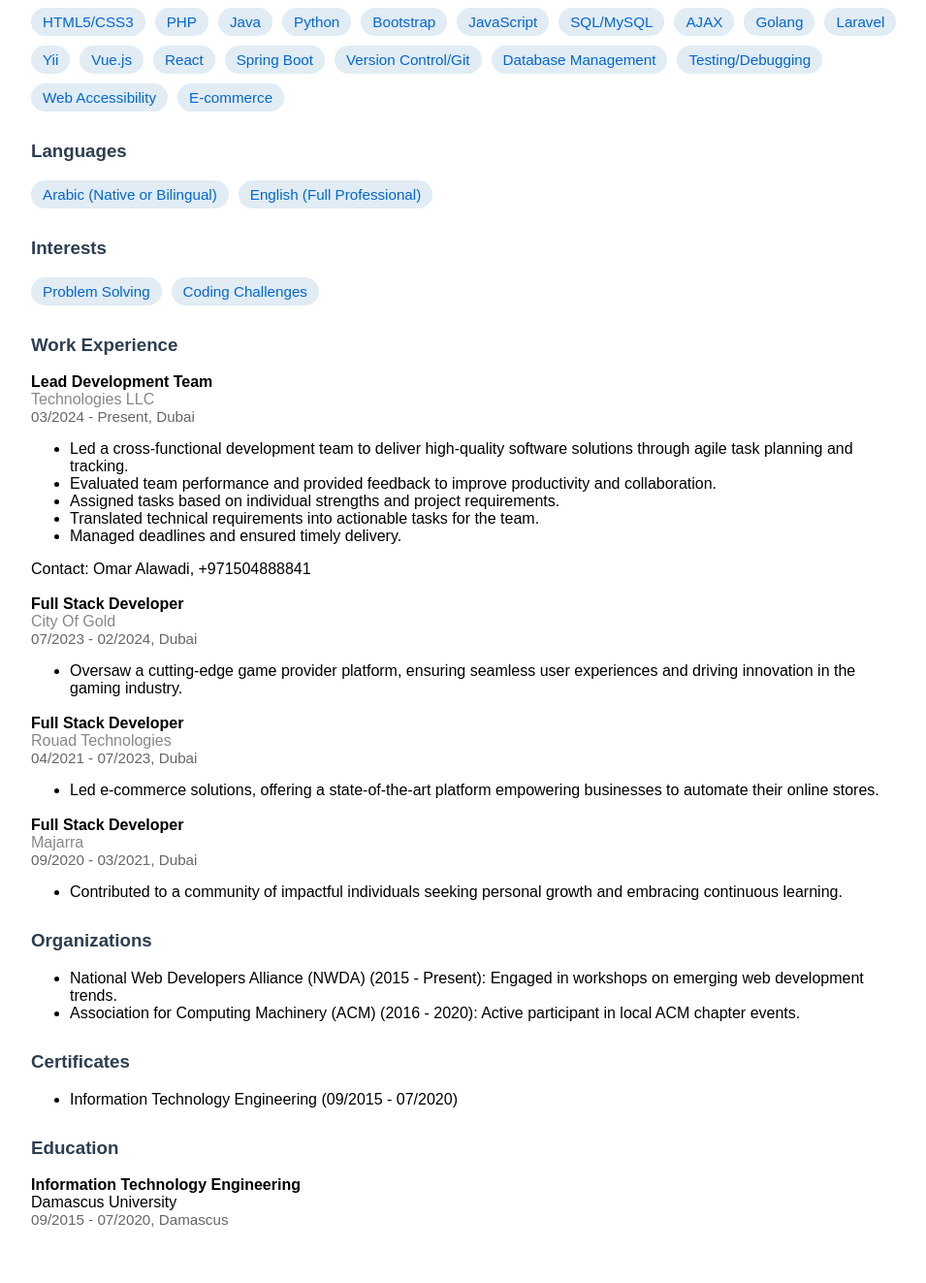
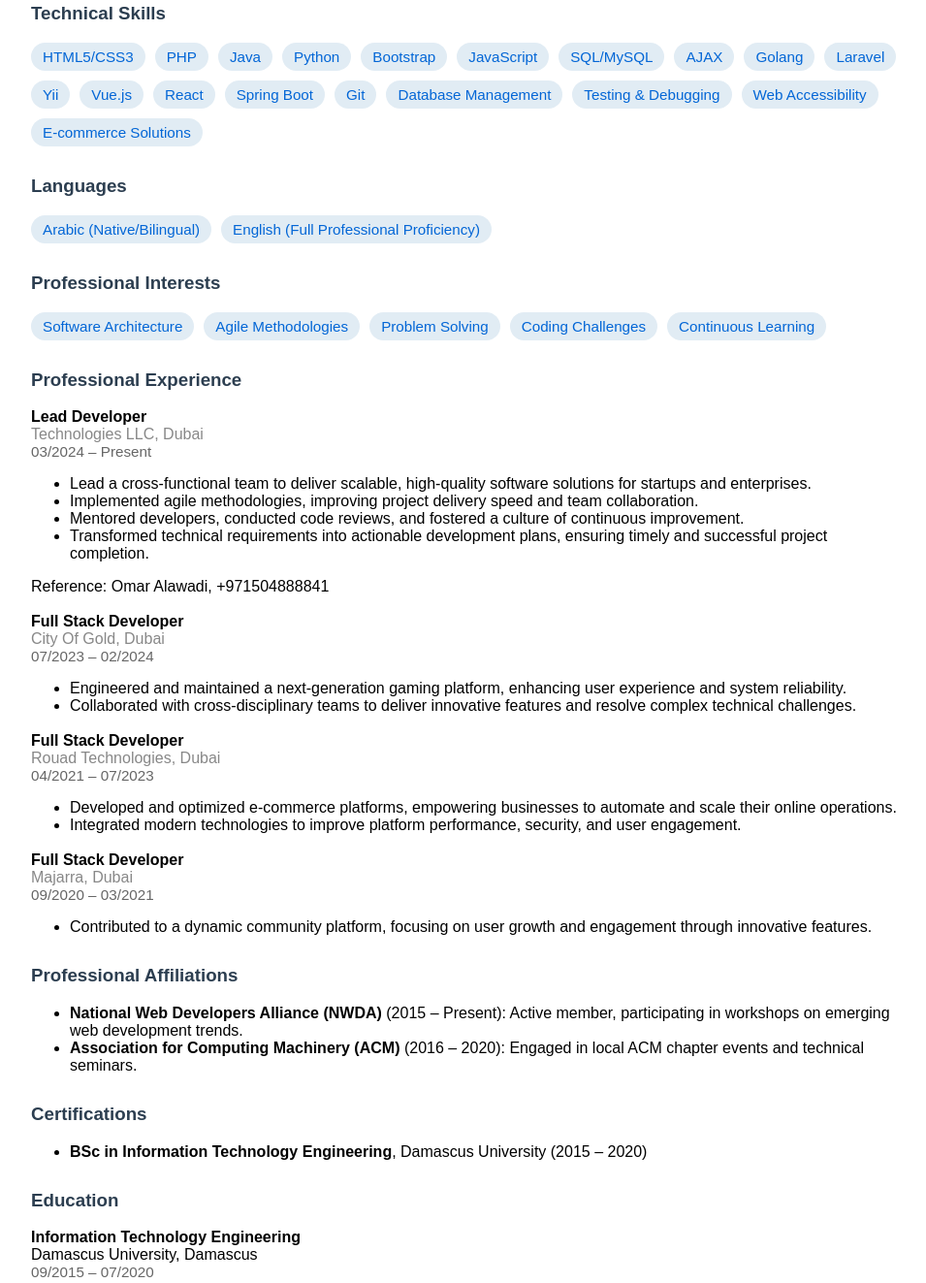
Before and after one commit to muhammad-Qanah/muhammad-qanah.github.io, a plain HTML site: page index.html in a window 1280 px wide. Shown: the part 501-1824 px from the top of the page at 97% size, without its empty margins (158-1113 px from the left). Drawn offline with Linux system fonts and the light colour scheme.

Commit message:
Enhance CV content for a more professional presentation

```diff
--- a/index.html
+++ b/index.html
@@ -37,87 +37,91 @@
       </div>
     </div>
     <div class="section">
-      <h3>Profile</h3>
-      <p>With 8 years in software development, I excel in creating innovative solutions. My expertise lies in coding, problem-solving, and collaborative teamwork, with a commitment to efficiency and impact.</p>
+  <h3>Professional Summary</h3>
+  <p>Results-driven Full Stack Developer with 8 years of experience architecting, developing, and delivering innovative software solutions for diverse industries. Adept at leading cross-functional teams, optimizing workflows, and driving projects from concept to deployment. Recognized for strong problem-solving skills, technical expertise, and a passion for continuous improvement.</p>
     </div>
     <div class="section">
-      <h3>Skills</h3>
+      <h3>Technical Skills</h3>
       <div class="skills">
-        <span>HTML5/CSS3</span><span>PHP</span><span>Java</span><span>Python</span><span>Bootstrap</span><span>JavaScript</span><span>SQL/MySQL</span><span>AJAX</span><span>Golang</span><span>Laravel</span><span>Yii</span><span>Vue.js</span><span>React</span><span>Spring Boot</span><span>Version Control/Git</span><span>Database Management</span><span>Testing/Debugging</span><span>Web Accessibility</span><span>E-commerce</span>
+        <span>HTML5/CSS3</span><span>PHP</span><span>Java</span><span>Python</span><span>Bootstrap</span><span>JavaScript</span><span>SQL/MySQL</span><span>AJAX</span><span>Golang</span><span>Laravel</span><span>Yii</span><span>Vue.js</span><span>React</span><span>Spring Boot</span><span>Git</span><span>Database Management</span><span>Testing & Debugging</span><span>Web Accessibility</span><span>E-commerce Solutions</span>
       </div>
     </div>
     <div class="section">
       <h3>Languages</h3>
       <div class="languages">
-        <span>Arabic (Native or Bilingual)</span>
-        <span>English (Full Professional)</span>
+        <span>Arabic (Native/Bilingual)</span>
+        <span>English (Full Professional Proficiency)</span>
       </div>
     </div>
     <div class="section">
-      <h3>Interests</h3>
+      <h3>Professional Interests</h3>
       <div class="interests">
+        <span>Software Architecture</span>
+        <span>Agile Methodologies</span>
         <span>Problem Solving</span>
         <span>Coding Challenges</span>
+        <span>Continuous Learning</span>
       </div>
     </div>
     <div class="section">
-      <h3>Work Experience</h3>
+      <h3>Professional Experience</h3>
       <div class="job">
-        <div class="job-title">Lead Development Team</div>
-        <div class="org">Technologies LLC</div>
-        <div class="date-location">03/2024 - Present, Dubai</div>
+        <div class="job-title">Lead Developer</div>
+        <div class="org">Technologies LLC, Dubai</div>
+        <div class="date-location">03/2024 – Present</div>
         <ul>
-          <li>Led a cross-functional development team to deliver high-quality software solutions through agile task planning and tracking.</li>
-          <li>Evaluated team performance and provided feedback to improve productivity and collaboration.</li>
-          <li>Assigned tasks based on individual strengths and project requirements.</li>
-          <li>Translated technical requirements into actionable tasks for the team.</li>
-          <li>Managed deadlines and ensured timely delivery.</li>
+          <li>Lead a cross-functional team to deliver scalable, high-quality software solutions for startups and enterprises.</li>
+          <li>Implemented agile methodologies, improving project delivery speed and team collaboration.</li>
+          <li>Mentored developers, conducted code reviews, and fostered a culture of continuous improvement.</li>
+          <li>Transformed technical requirements into actionable development plans, ensuring timely and successful project completion.</li>
         </ul>
-        <div>Contact: Omar Alawadi, +971504888841</div>
+        <div>Reference: Omar Alawadi, +971504888841</div>
       </div>
       <div class="job">
         <div class="job-title">Full Stack Developer</div>
-        <div class="org">City Of Gold</div>
-        <div class="date-location">07/2023 - 02/2024, Dubai</div>
+        <div class="org">City Of Gold, Dubai</div>
+        <div class="date-location">07/2023 – 02/2024</div>
         <ul>
-          <li>Oversaw a cutting-edge game provider platform, ensuring seamless user experiences and driving innovation in the gaming industry.</li>
+          <li>Engineered and maintained a next-generation gaming platform, enhancing user experience and system reliability.</li>
+          <li>Collaborated with cross-disciplinary teams to deliver innovative features and resolve complex technical challenges.</li>
         </ul>
       </div>
       <div class="job">
         <div class="job-title">Full Stack Developer</div>
-        <div class="org">Rouad Technologies</div>
-        <div class="date-location">04/2021 - 07/2023, Dubai</div>
+        <div class="org">Rouad Technologies, Dubai</div>
+        <div class="date-location">04/2021 – 07/2023</div>
         <ul>
-          <li>Led e-commerce solutions, offering a state-of-the-art platform empowering businesses to automate their online stores.</li>
+          <li>Developed and optimized e-commerce platforms, empowering businesses to automate and scale their online operations.</li>
+          <li>Integrated modern technologies to improve platform performance, security, and user engagement.</li>
         </ul>
       </div>
       <div class="job">
         <div class="job-title">Full Stack Developer</div>
-        <div class="org">Majarra</div>
-        <div class="date-location">09/2020 - 03/2021, Dubai</div>
+        <div class="org">Majarra, Dubai</div>
+        <div class="date-location">09/2020 – 03/2021</div>
         <ul>
-          <li>Contributed to a community of impactful individuals seeking personal growth and embracing continuous learning.</li>
+          <li>Contributed to a dynamic community platform, focusing on user growth and engagement through innovative features.</li>
         </ul>
       </div>
     </div>
     <div class="section">
-      <h3>Organizations</h3>
+      <h3>Professional Affiliations</h3>
       <ul>
-        <li>National Web Developers Alliance (NWDA) (2015 - Present): Engaged in workshops on emerging web development trends.</li>
-        <li>Association for Computing Machinery (ACM) (2016 - 2020): Active participant in local ACM chapter events.</li>
+        <li><strong>National Web Developers Alliance (NWDA)</strong> (2015 – Present): Active member, participating in workshops on emerging web development trends.</li>
+        <li><strong>Association for Computing Machinery (ACM)</strong> (2016 – 2020): Engaged in local ACM chapter events and technical seminars.</li>
       </ul>
     </div>
     <div class="section">
-      <h3>Certificates</h3>
+      <h3>Certifications</h3>
       <ul>
-        <li>Information Technology Engineering (09/2015 - 07/2020)</li>
+        <li><strong>BSc in Information Technology Engineering</strong>, Damascus University (2015 – 2020)</li>
       </ul>
     </div>
     <div class="section">
-      <h3>Education</h3>
-      <div><strong>Information Technology Engineering</strong></div>
-      <div>Damascus University</div>
-      <div class="date-location">09/2015 - 07/2020, Damascus</div>
+  <h3>Education</h3>
+  <div><strong>Information Technology Engineering</strong></div>
+  <div>Damascus University, Damascus</div>
+  <div class="date-location">09/2015 – 07/2020</div>
     </div>
   </div>
 </body>
```
